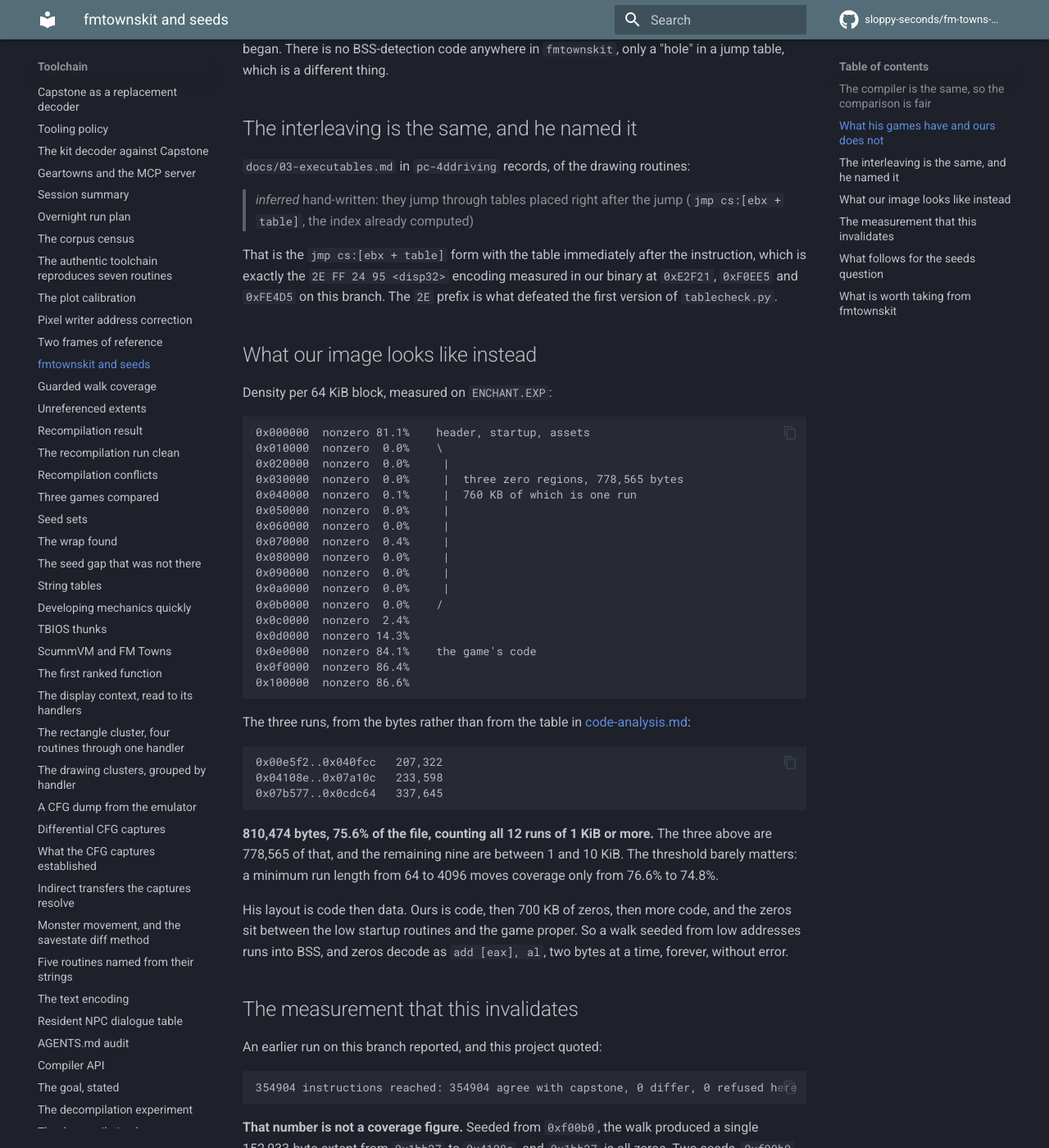
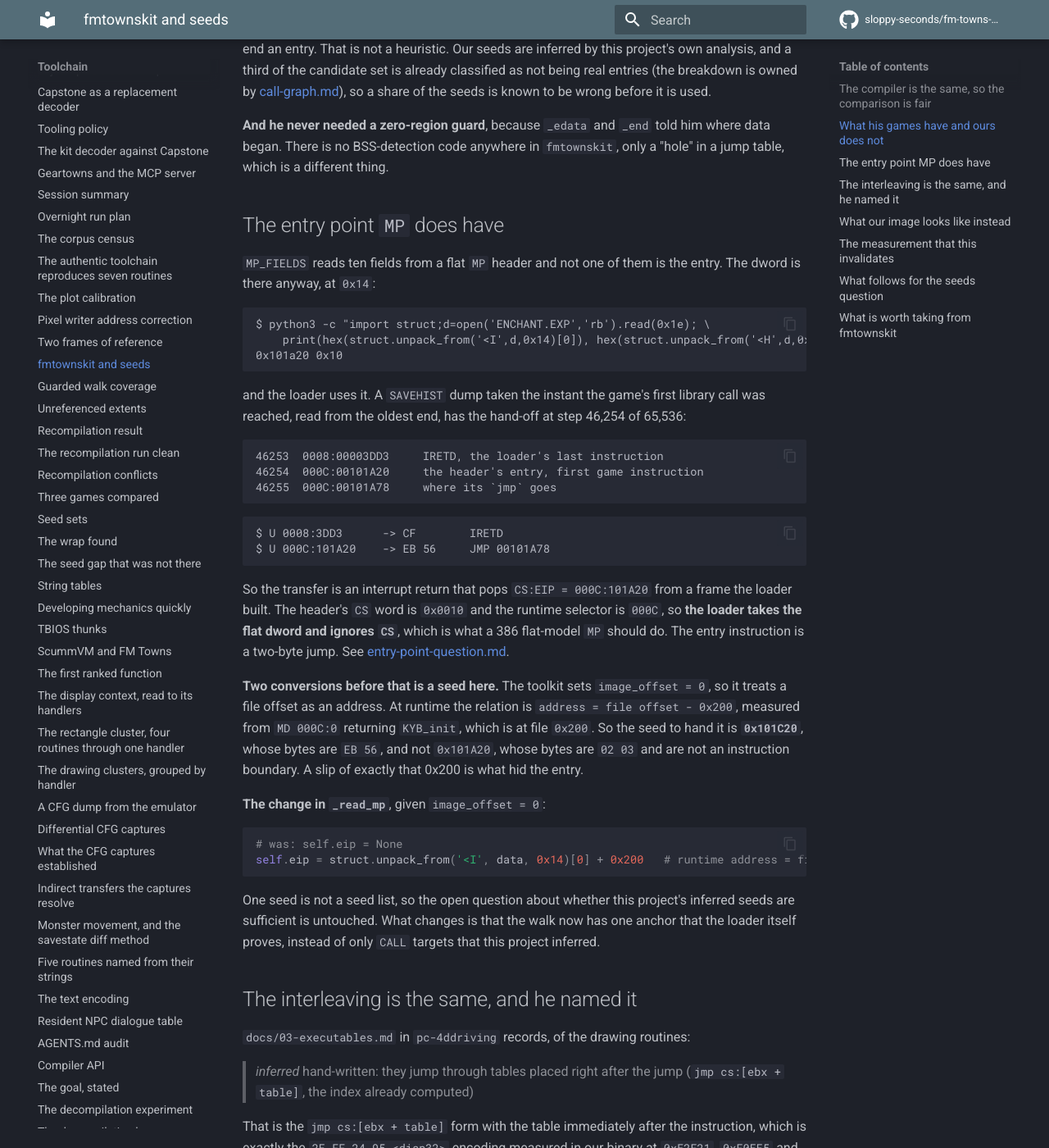
Before and after one commit to sloppy-seconds/fm-towns-ultima, an MkDocs documentation site: the page built from docs/fmtownskit-and-seeds.md, in a window 1280 px wide and 1400 px high, scrolled down 1401 px. Shown: the whole window at 82% size. Built offline with MkDocs 1.6.1 and Material for MkDocs 9.7.7, drawn with Linux system fonts in a browser that asks for light colours; comment, search, counter and statistics services are not loaded; some of the changed text lies outside the part shown.

Commit message:
fmtownskit can have an MP seed: the dword at 0x14 is the entry
The page said ENCHANT.EXP "has no EIP field at all", so fmtownskit sets
Exp.eip = None for MP and every caller must supply a seed. The field exists,
and it is unused because MP_FIELDS has no entry at 0x14 and never reads it.

Measured: dword@0x14 = 0x00101A20, the loader's IRETD at 0008:3DD3 transfers
to 000C:101A20 as the first game instruction, and that is EB 56 (jmp 00101A78).
The header's CS word 0x0010 is not used, so the loader takes the flat dword.

The toolkit uses file offsets as addresses (image_offset = 0), so the seed to
hand it is 0x101C20, not 0x101A20. Recorded with the two-line _read_mp change.
The clone in references/ is left untouched.

````diff
--- a/docs/fmtownskit-and-seeds.md
+++ b/docs/fmtownskit-and-seeds.md
@@ -41,8 +41,13 @@ out the entire image from them:
 Two consequences that this project has been paying for:
 
 **The entry point is in the header.** `4DDFMT.EXP`'s entry is `0x340A4`, the symbol `_mwINIT`. His
-toolkit reads `e.eip` and walks. `ENCHANT.EXP` is `MP`, which has no EIP field at all, which is why
-`Exp.eip` is `None` on the `mp-support` branch and every caller now needs a seed supplied.
+toolkit reads `e.eip` and walks.
+
+> **CORRECTION: `MP` does have an entry point, and it is the dword at `0x14`.** This section said
+> `ENCHANT.EXP` "has no EIP field at all", which is why `Exp.eip` is `None` and every caller must
+> supply a seed. The dword at `0x14` holds `0x00101A20`, and the loader is observed transferring
+> control there. The claim came from `MP_FIELDS`, which has no entry at `0x14` and so never looks at
+> it. See [the entry point `MP` does have](#the-entry-point-mp-does-have) below.
 
 **Function starts are linker-supplied.** `--symbol-seeds END` makes every symbol below the code end an
 entry. That is not a heuristic. Our seeds are inferred by this project's own analysis, and a third of
@@ -52,6 +57,53 @@ the candidate set is already classified as not being real entries (the breakdown
 **And he never needed a zero-region guard**, because `_edata` and `_end` told him where data began.
 There is no BSS-detection code anywhere in `fmtownskit`, only a "hole" in a jump table, which is a
 different thing.
+
+## The entry point `MP` does have
+
+`MP_FIELDS` reads ten fields from a flat `MP` header and not one of them is the entry. The dword is
+there anyway, at `0x14`:
+
+```
+$ python3 -c "import struct;d=open('ENCHANT.EXP','rb').read(0x1e); \
+    print(hex(struct.unpack_from('<I',d,0x14)[0]), hex(struct.unpack_from('<H',d,0x16)[0]))"
+0x101a20 0x10
+```
+
+and the loader uses it. A `SAVEHIST` dump taken the instant the game's first library call was reached,
+read from the oldest end, has the hand-off at step 46,254 of 65,536:
+
+```
+46253  0008:00003DD3     IRETD, the loader's last instruction
+46254  000C:00101A20     the header's entry, first game instruction
+46255  000C:00101A78     where its `jmp` goes
+```
+
+```
+$ U 0008:3DD3      -> CF        IRETD
+$ U 000C:101A20    -> EB 56     JMP 00101A78
+```
+
+So the transfer is an interrupt return that pops `CS:EIP = 000C:101A20` from a frame the loader built.
+The header's `CS` word is `0x0010` and the runtime selector is `000C`, so **the loader takes the flat
+dword and ignores `CS`**, which is what a 386 flat-model `MP` should do. The entry instruction is a
+two-byte jump. See [entry-point-question.md](entry-point-question.md).
+
+**Two conversions before that is a seed here.** The toolkit sets `image_offset = 0`, so it treats a
+file offset as an address. At runtime the relation is `address = file offset - 0x200`, measured from
+`MD 000C:0` returning `KYB_init`, which is at file `0x200`. So the seed to hand it is **`0x101C20`**,
+whose bytes are `EB 56`, and not `0x101A20`, whose bytes are `02 03` and are not an instruction
+boundary. A slip of exactly that 0x200 is what hid the entry.
+
+**The change in `_read_mp`**, given `image_offset = 0`:
+
+```python
+# was: self.eip = None
+self.eip = struct.unpack_from('<I', data, 0x14)[0] + 0x200   # runtime address = file - 0x200
+```
+
+One seed is not a seed list, so the open question about whether this project's inferred seeds are
+sufficient is untouched. What changes is that the walk now has one anchor that the loader itself
+proves, instead of only `CALL` targets that this project inferred.
 
 ## The interleaving is the same, and he named it
 
@@ -147,6 +199,7 @@ removed. With a guard in place the instruction count becomes a real number, and
 | piece | verdict |
 |---|---|
 | `exp.py` `P3` parser | not applicable, so an `MP` path was added instead, see the branch |
+| `exp.py` `MP` entry | **available but unused**: the dword at `0x14` is the entry, observed delivered |
 | `i386.py` decoder | **agrees with Capstone on every routine checked** |
 | `x86map.py` table detection | **7 sites reported, 7 real, 0 false positives** |
 | `recomp` | **works**: the pixel writer recompiles and passes its self-test, 4 vectors 0 failures |
````
Also changed, not shown: docs/entry-point-question.md (+3 -0 lines).
